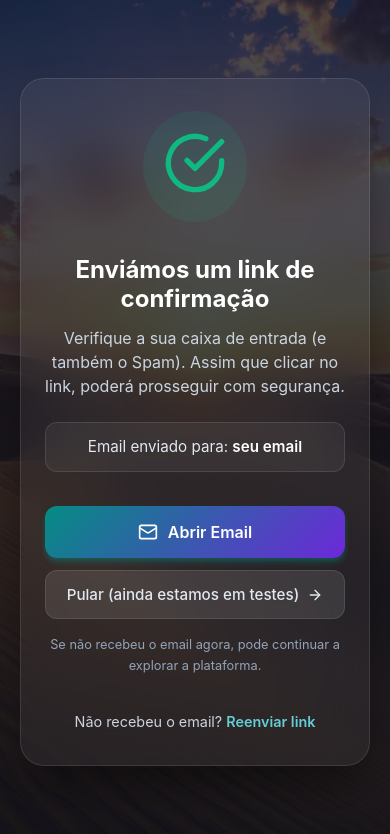
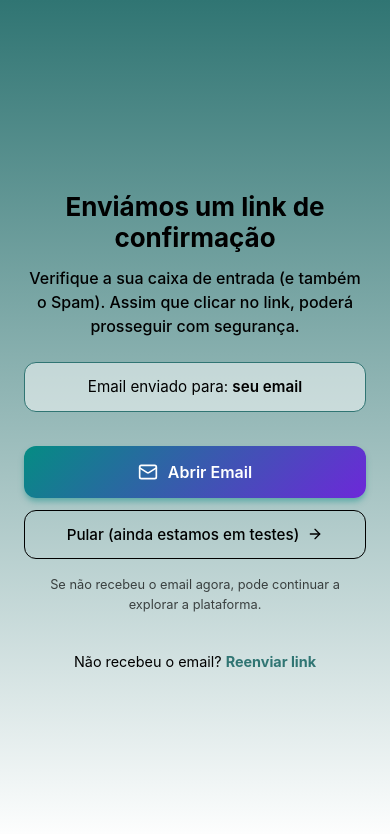
Before and after one commit to mariabernardop63-cell/GOTOUR-GLOBAL-APP, a React (Vite) app: page /email-confirmation in a window 390 px wide. Shown: the top 834 px of the page. Built offline with nearby package versions, Linux system fonts and the light colour scheme; no server answers; a web font is replaced by a local one.

Commit message:
Transform Email Confirmation mobile screen: Teal gradient, full width, black text, no icon

```diff
--- a/src/pages/EmailConfirmation/EmailConfirmation.css
+++ b/src/pages/EmailConfirmation/EmailConfirmation.css
@@ -183,20 +183,98 @@
 
 /* Mobile Responsive */
 @media (max-width: 768px) {
+    .email-conf-page {
+        position: absolute;
+        top: 0;
+        left: 0;
+        width: 100vw;
+        min-height: 100dvh;
+        background: linear-gradient(to bottom, #307573 0%, #ffffff 100%) !important;
+        padding: 0;
+        margin: 0;
+        z-index: 20;
+        flex-direction: column;
+        justify-content: center;
+        overflow-x: hidden;
+    }
+
+    .email-conf-overlay {
+        display: none;
+    }
+
     .email-conf-logo-section {
         display: none;
-        /* Often cleaner on mobile if logo is used elsewhere or to save space, but kept for consistency if needed */
-        /* If specific requirement to keep logo on mobile in top left: */
-        top: 20px;
-        left: 20px;
-        /* display: flex; */
     }
 
     .email-conf-glass-container {
-        padding: 32px 24px;
+        width: 100%;
+        max-width: none;
+        min-height: 100dvh;
+        background: transparent;
+        backdrop-filter: none;
+        -webkit-backdrop-filter: none;
+        border: none;
+        border-radius: 0;
+        padding: 40px 24px;
+        box-shadow: none;
+        display: flex;
+        flex-direction: column;
+        justify-content: center;
     }
 
+    /* Hide Icon as requested */
+    .icon-wrapper {
+        display: none;
+    }
+
+    /* Text Colors - Black for contrast */
     .email-conf-header h1 {
-        font-size: 1.5rem;
+        color: #000000;
+        font-size: 26px;
+        margin-top: 20px;
+    }
+
+    .email-conf-header p {
+        color: #000000;
+        font-weight: 500;
+    }
+
+    .email-display {
+        background: rgba(255, 255, 255, 0.5);
+        border: 1.5px solid #307573;
+    }
+
+    .email-display p {
+        color: #000000;
+    }
+
+    .email-display strong {
+        color: #000000;
+    }
+
+    /* Update Buttons for Light Background */
+    .email-conf-secondary-btn {
+        background: transparent;
+        color: #000000;
+        border: 1px solid #000000;
+    }
+
+    .email-conf-secondary-btn:hover {
+        background: rgba(0, 0, 0, 0.05);
+        color: #000000;
+    }
+
+    .skip-hint {
+        color: #000000;
+        opacity: 0.7;
+    }
+
+    .resend-link {
+        color: #000000;
+    }
+
+    .resend-link span {
+        color: #307573;
+        font-weight: 700;
     }
 }
```
